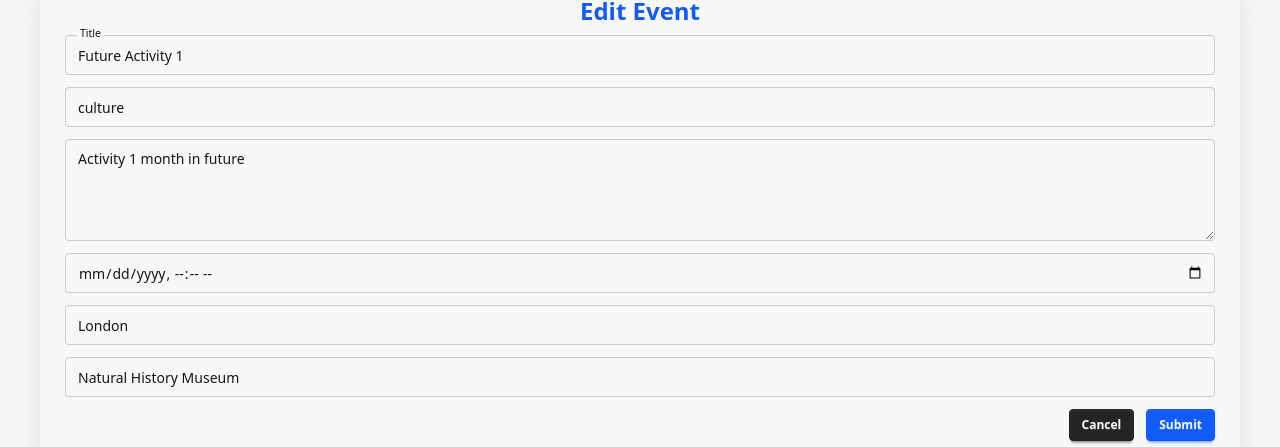
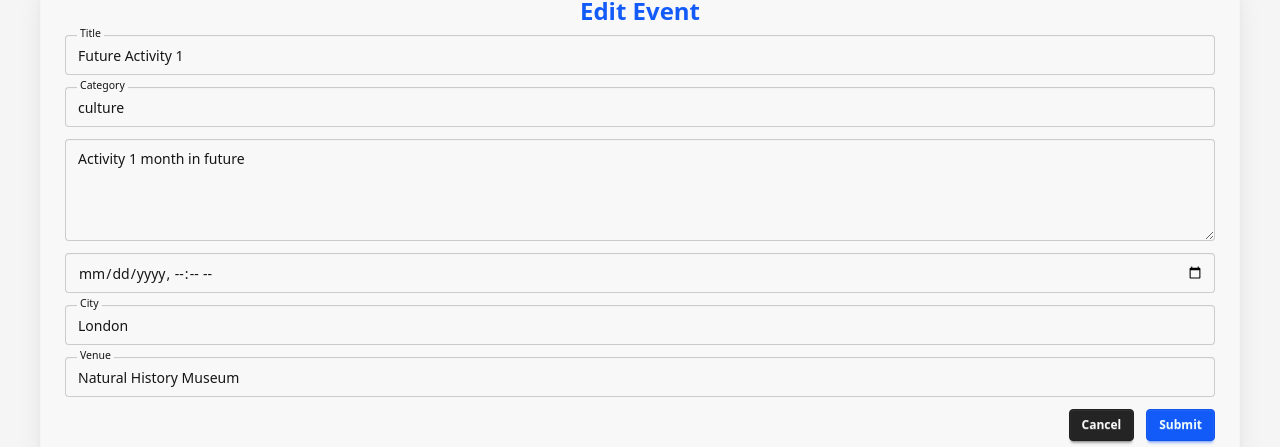
Before and after one commit to MWardill/Revents, a React (Vite) app in the folder revents/: page /events/activity-f1/manage in a window 1280 px wide. Shown: the part 114-561 px from the top of the page. Built offline with nearby package versions, Linux system fonts and the light colour scheme.

Commit message:
Section 7 68

```diff
--- a/revents/src/features/events/form/EventForm.tsx
+++ b/revents/src/features/events/form/EventForm.tsx
@@ -6,6 +6,8 @@
 import { useAppSelector } from "../../../lib/stores/store";
 import { useForm, type FieldValues } from 'react-hook-form';
 import TextInput from "../../../app/shared/components/TextInput";
+import { eventFormSchema, type EventFormSchema } from "../../../lib/scehmas/EventFormSchema";
+import {zodResolver} from '@hookform/resolvers/zod';
 
 export default function EventForm() {
   const { dispatch } = useAppBase();
@@ -23,8 +25,9 @@
     venue: ''
   };
 
-  const { register, control, handleSubmit, formState: {isValid} } = useForm({
+  const { register, control, handleSubmit, formState: {isValid} } = useForm<EventFormSchema>({
     mode: 'onTouched',
+    resolver: zodResolver(eventFormSchema),
     defaultValues: initialValues
   });
 
@@ -68,13 +71,12 @@
               control={control}
               name="title"
               label="Title"
-              rules={{ required: 'Title is required' }}
             />
-            <input
-              {...register("category")}
-              type="text"
-              className="input w-full"
-              placeholder="Category" />
+            <TextInput
+              control={control}
+              name="category"
+              label="Category"
+            />
 
             <textarea
                 {...register("description")}
@@ -88,17 +90,17 @@
               className="input w-full"
               placeholder="Date" />
 
-            <input
-              {...register("city")}
-              type="text"
-              className="input w-full"
-              placeholder="City" />
+            <TextInput
+              control={control}
+              name="city"
+              label="City"
+            />
 
-            <input
-              {...register("venue")}
-              type="text"
-              className="input w-full"
-              placeholder="Venue" />
+            <TextInput
+              control={control}
+              name="venue"
+              label="Venue"
+            />
 
             <div className="flex justify-end w-full gap-3">
                 <button
--- /dev/null
+++ b/revents/src/lib/scehmas/EventFormSchema.tsx
@@ -0,0 +1,14 @@
+import {z} from 'zod';
+
+const requiredString = (fieldName: string) => z.string().min(1, `${fieldName} is required`);
+
+export const eventFormSchema = z.object({
+    title: requiredString('Title'),
+    category: requiredString('Category'),
+    description: requiredString('Description'),
+    date: requiredString('Date'),
+    city: requiredString('City'),
+    venue: requiredString('Venue'),
+});
+
+export type EventFormSchema = z.infer<typeof eventFormSchema>;
```
